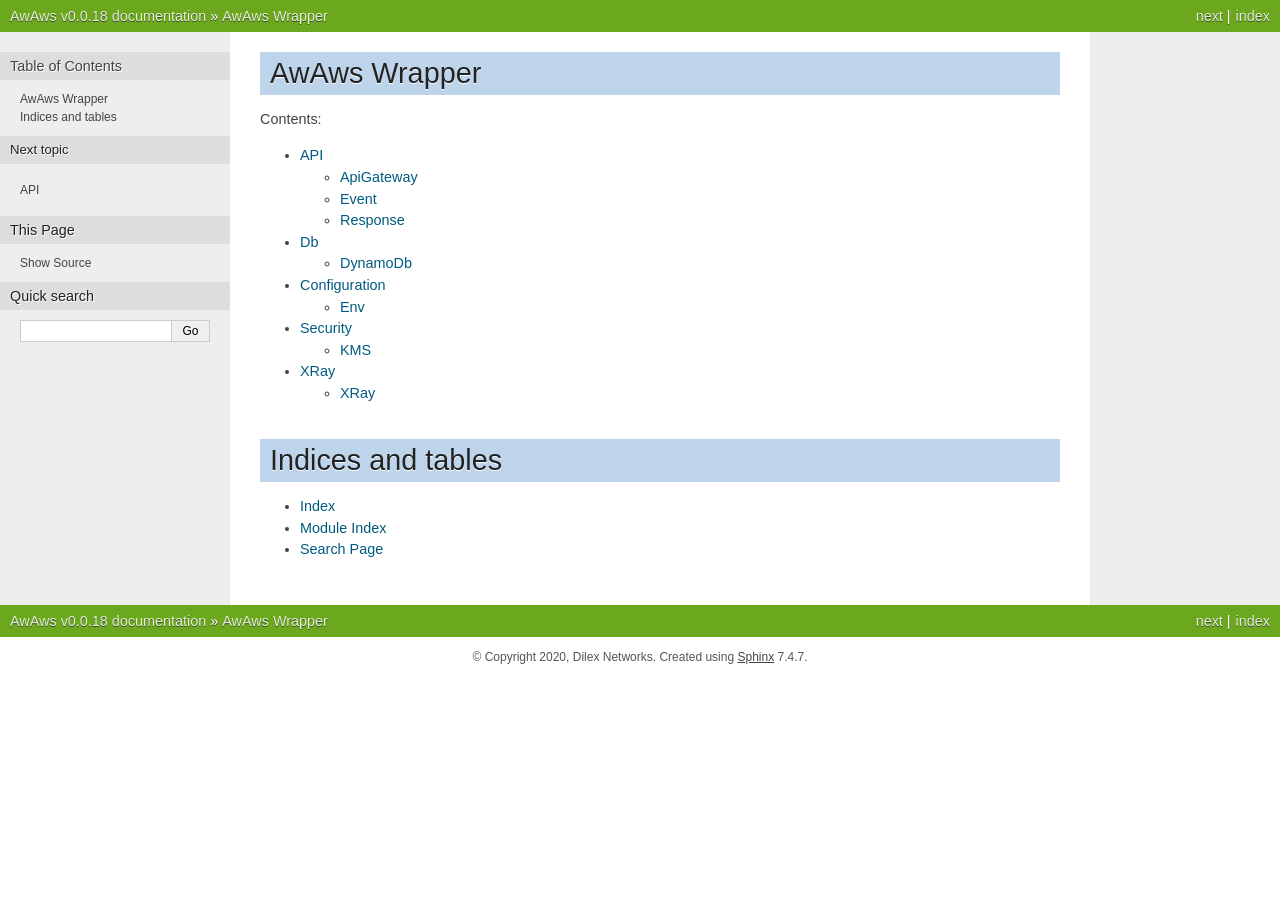
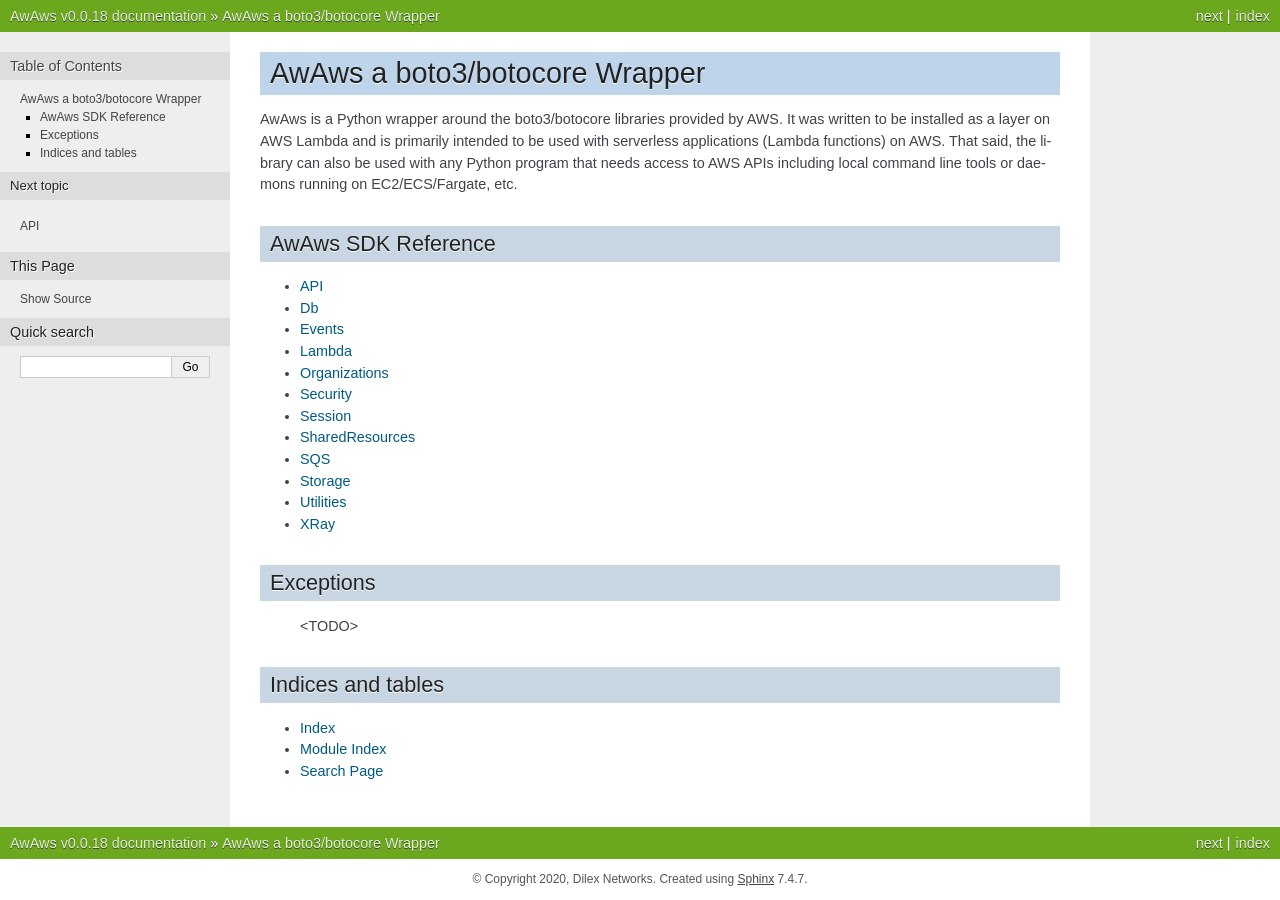
Before and after one commit to wyllie/AwAws, a Sphinx documentation site: the page built from docs/index.rst, in a window 1280 px wide. Built offline with Sphinx 7.4.7, drawn with Linux system fonts in a browser that asks for light colours.

```diff
--- a/docs/index.rst
+++ b/docs/index.rst
@@ -1,17 +1,40 @@
 .. AwAws documentation master file
 
-AwAws Wrapper
-=======================
+==============================
+AwAws a boto3/botocore Wrapper
+==============================
+
+AwAws is a Python wrapper around the boto3/botocore libraries provided by AWS.
+It was written to be installed as a layer on AWS Lambda and is primarily intended
+to be used with serverless applications (Lambda functions) on AWS.  That said, the
+library can also be used with any Python program that needs access to AWS APIs
+including local command line tools or daemons running on EC2/ECS/Fargate, etc.
+
+
+AwAws SDK Reference
+===================
 
 .. toctree::
-   :maxdepth: 2
-   :caption: Contents:
+   :maxdepth: 1
 
    rst/api
    rst/db
-   rst/config
-   rst/kms
+   rst/events
+   rst/lambda
+   rst/orgs
+   rst/security
+   rst/session
+   rst/shared
+   rst/sqs
+   rst/storage
+   rst/utils
    rst/xray
+
+Exceptions
+==========
+
+   <TODO>
+
 
 
 Indices and tables
```
Also changed, not shown: docs/rst/api.rst (+10 -4 lines), docs/rst/config.rst (deleted, +0 -24 lines), docs/rst/events.rst (added, +20 -0 lines), docs/rst/lambda.rst (added, +26 -0 lines), docs/rst/orgs.rst (added, +23 -0 lines), docs/rst/session.rst (added, +35 -0 lines), docs/rst/shared.rst (added, +19 -0 lines), docs/rst/sqs.rst (added, +14 -0 lines), docs/rst/storage.rst (added, +14 -0 lines), docs/rst/utils.rst (added, +19 -0 lines), docs/rst/security.rst (renamed from docs/rst/kms.rst), 4 other files.
